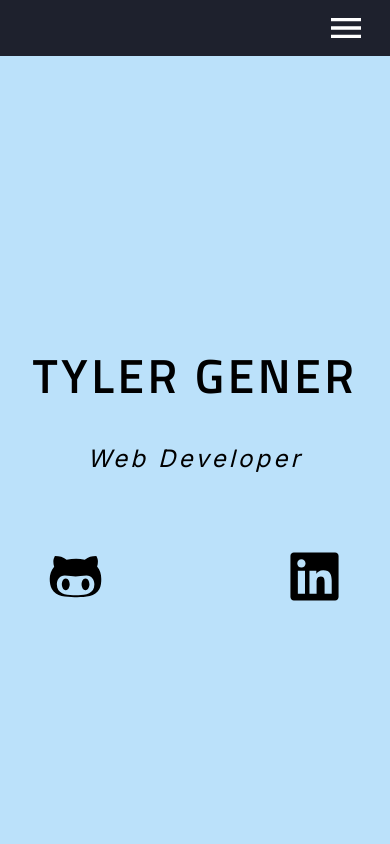
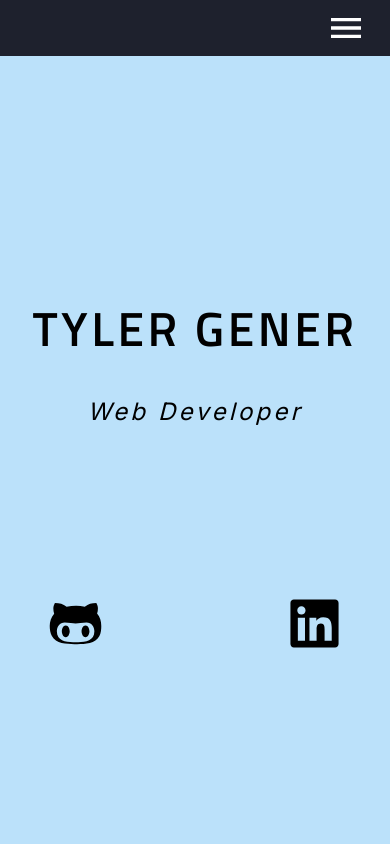
Before and after one commit to tylerpgen/portfolio, a React (Create React App) app: page / in a window 390 px wide. Shown: the top 844 px of the page. Built offline with nearby package versions, Linux system fonts and the light colour scheme.

Commit message:
Fixed homepage mobile spacing

```diff
--- a/src/pages/Home.jsx
+++ b/src/pages/Home.jsx
@@ -65,9 +65,10 @@ const Home = () => {
               display: "flex",
               alignItems: "center",
               justifyContent: "space-between",
-              marginTop: "75px",
+              marginTop: "170px",
               [theme.breakpoints.up("lg")]: {
                 justifyContent: "center",
+                marginTop: "75px",
               },
             }}
           >
```
